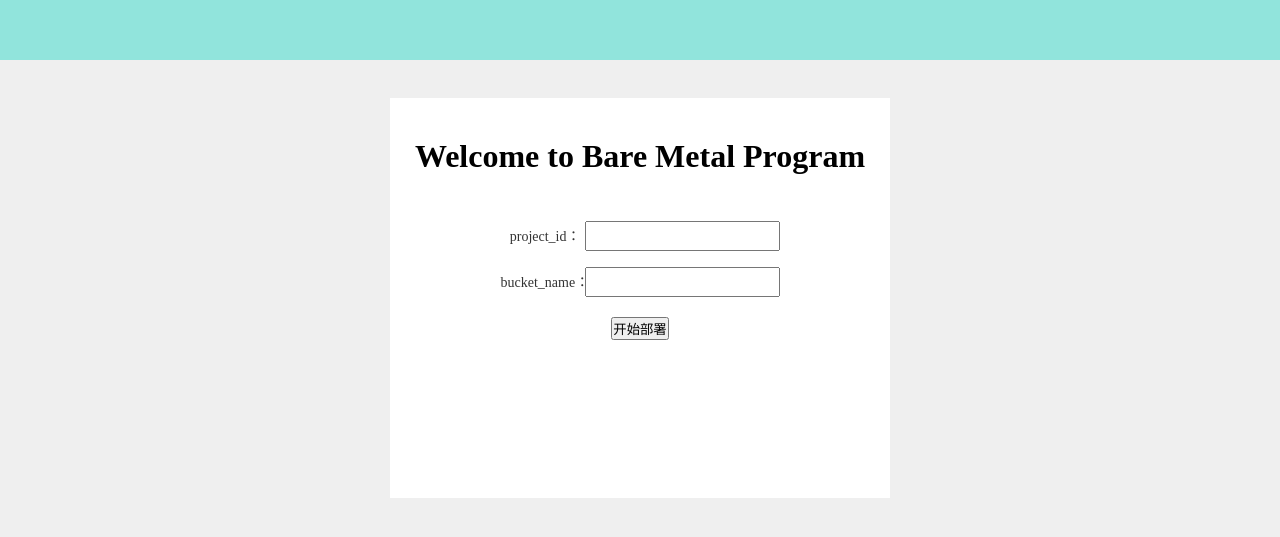
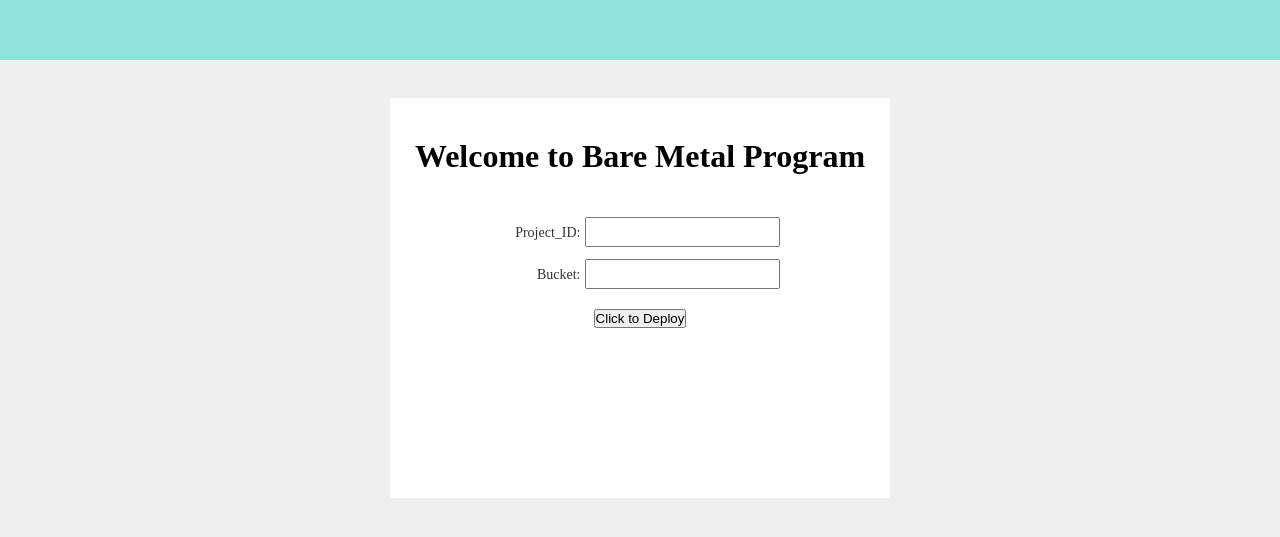
Before and after one commit to hellof20/bare-metal, a Flask app: page / in a window 1280 px wide. Shown: the top 537 px of the page. Run offline with Flask 2, Linux system fonts and the light colour scheme.

Commit message:
Tue Jun  7 09:09:12 CST 2022

```diff
--- a/templates/baremetal.html
+++ b/templates/baremetal.html
@@ -14,15 +14,15 @@
       <h1>Welcome to Bare Metal Program</h1>
       <div class="form-list">
         <div class="form-item">
-          <span>project_id：</span>
+          <span>Project_ID:</span>
           <input type="text" name="project_id" id="project_id" />
         </div>
         <div class="form-item">
-          <span>bucket_name：</span>
+          <span>Bucket:</span>
           <input type="text" name="bucket_name" id="bucket_name" />
         </div>
         <div class="btn">
-          <button onclick="submit()">开始部署</button>
+          <button onclick="submit()">Click to Deploy</button>
         </div>
       </div>
     </div>
```
